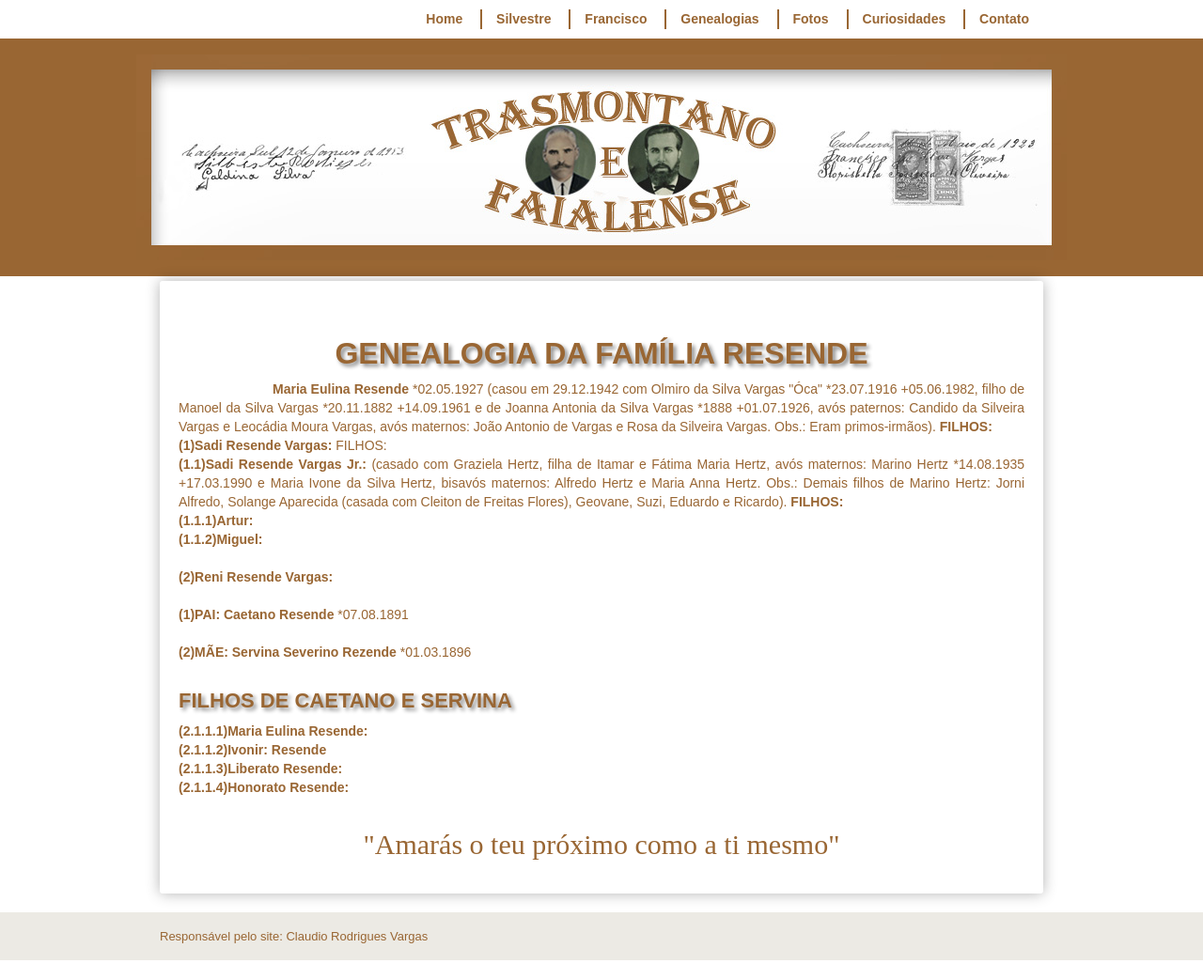
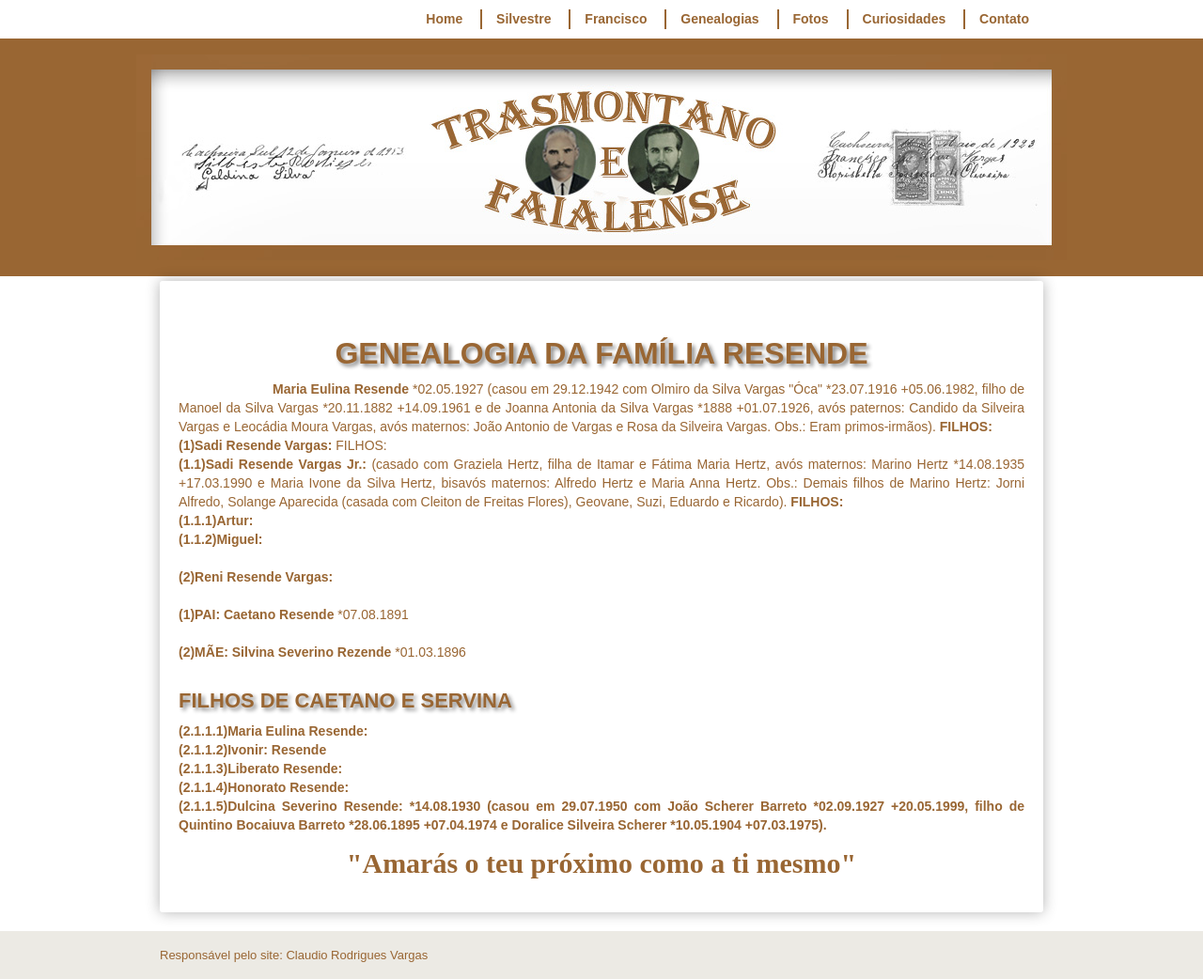
Before and after one commit to claudiovargas1955/claudiovargas1955.github.io, a Jekyll site: the page built from _pages/familia-resende.html, in a window 1280 px wide. Shown: the whole page at 94% size. Built offline with Jekyll 4.4.1, drawn with Linux system fonts in a browser that asks for light colours; some web fonts are replaced.

Commit message:
Update familia-resende.html

```diff
--- a/_pages/familia-resende.html
+++ b/_pages/familia-resende.html
@@ -110,12 +110,14 @@ Jorni Alfredo, Solange Aparecida (casada com Cleiton de Freitas Flores), Geovane
 
 <b>(1)PAI: Caetano Resende </b>*07.08.1891<br><br>
 
-<b>(2)MÃE: Servina Severino Rezende </b>*01.03.1896<br><br>
+<b>(2)MÃE: Silvina Severino Rezende </b>*01.03.1896<br><br>
 
 <h4>FILHOS DE CAETANO E SERVINA</h4>
     <p><b>(2.1.1.1)Maria Eulina Resende: </b><br>
     <b>(2.1.1.2)Ivonir: Resende</b><br>
     <b>(2.1.1.3)Liberato Resende: </b><br>
-    <b>(2.1.1.4)Honorato Resende: </b><br><br>
+    <b>(2.1.1.4)Honorato Resende: </b><br>
+    <b>(2.1.1.5)Dulcina Severino Resende: *14.08.1930 (casou em 29.07.1950 com João Scherer Barreto *02.09.1927 +20.05.1999, filho de
+    Quintino Bocaiuva Barreto *28.06.1895 +07.04.1974 e Doralice Silveira Scherer *10.05.1904 +07.03.1975).<br>
 
   <p style="text-align:center; color:#996633; font-size:30px; font-family: 'Rancho', cursive ">"Amarás o teu próximo como a ti mesmo"</p>
```
